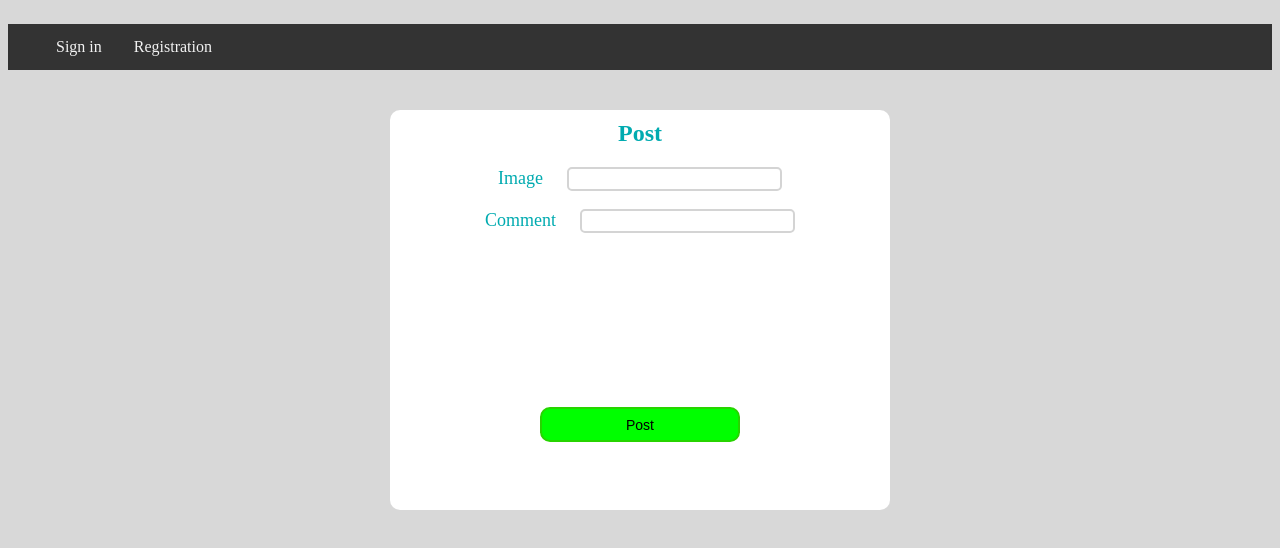
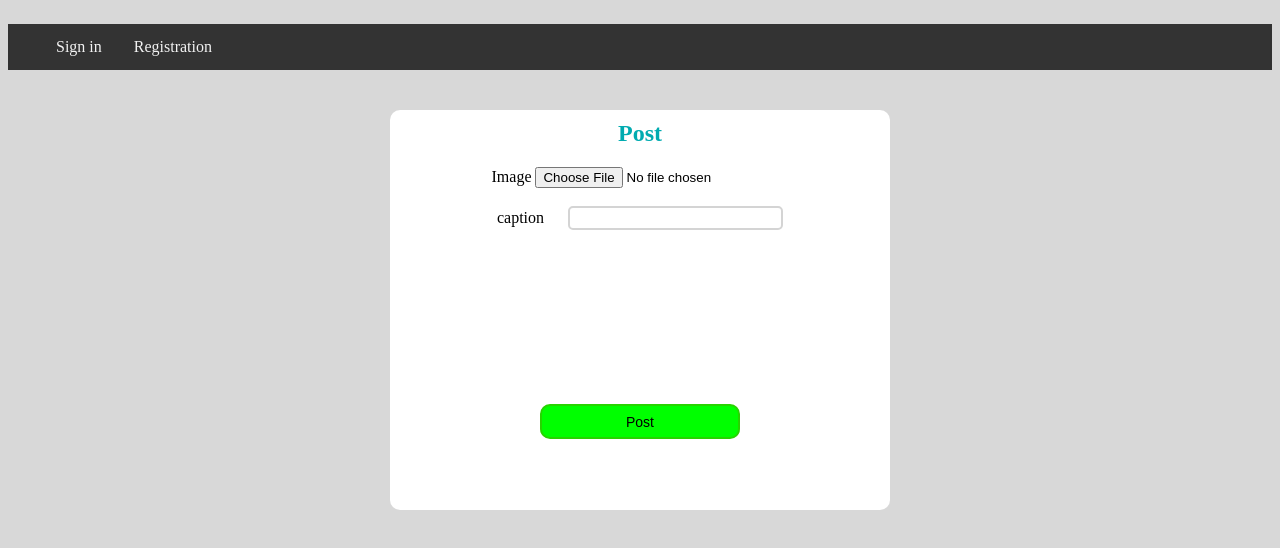
Before and after one commit to WestwardSky8392/TheLatest-CPS-593-FALL, a website: page Public/post.html in a window 1280 px wide. Shown: the part 76-624 px from the top of the page. Drawn offline with Linux system fonts and the light colour scheme.

Commit message:
Adjusted input types

```diff
--- a/Public/post.html
+++ b/Public/post.html
@@ -13,14 +13,14 @@
         <a href="index.html">Sign in</a>
         <a href="Registration.html">Registration</a>
       </div>
-    <form id = postForm>
+    <form id = "postForm">
         <h2>Post</h2>
-        <label for = "username">Image</label>
-        <input type = "text" id = ""></label>
+        <label for = "Image">Image</label>
+        <input type = "file" id = "content"></label>
         <br>
         <br>
-        <label for = "password">Comment</label>
-        <input type = "text" id = ""></label>
+        <label for = "caption">caption</label>
+        <input type = "text" id = "caption"></label>
         <br>
         <h2 id = "forgot"></h2>
         <input type = "submit" value="Post">
```
